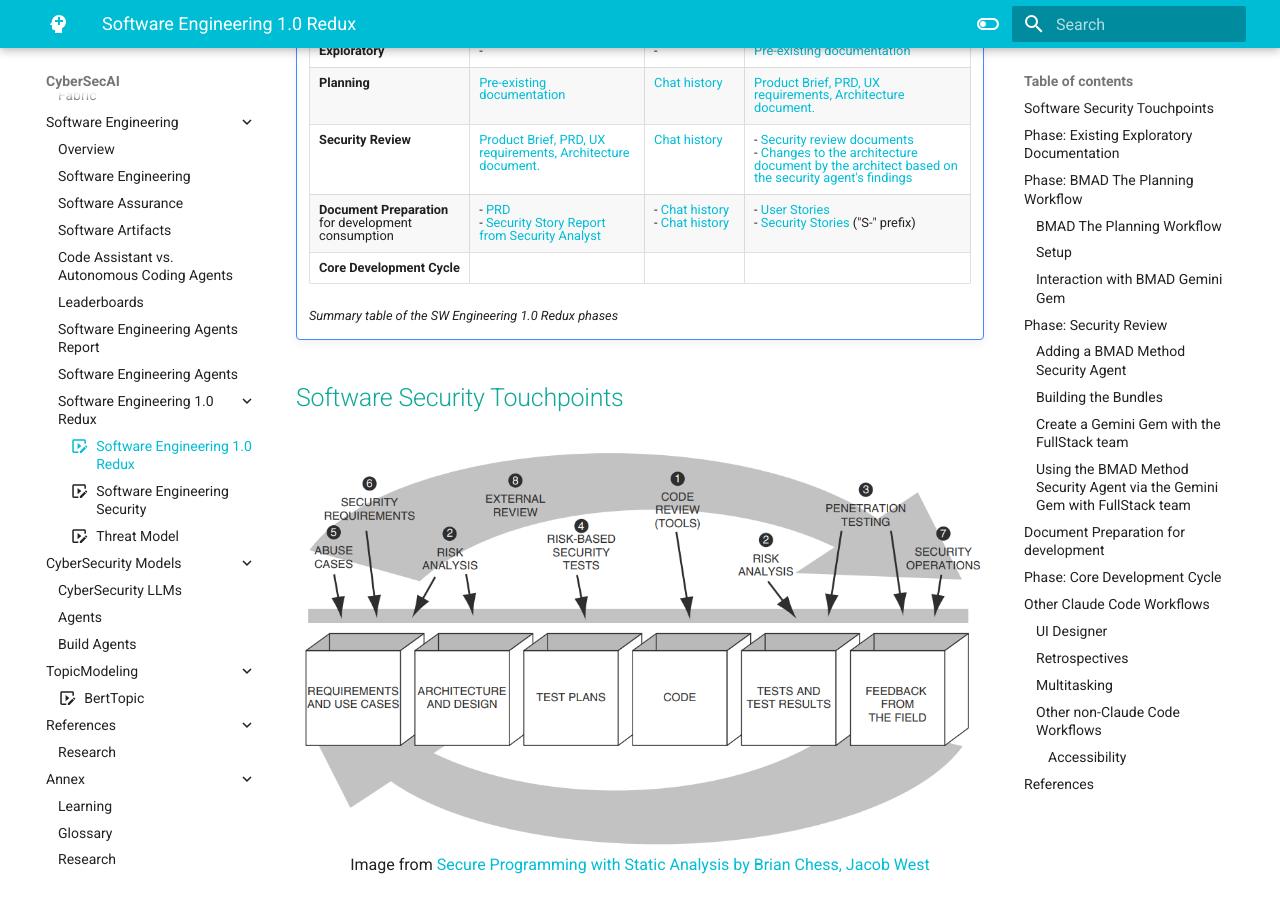
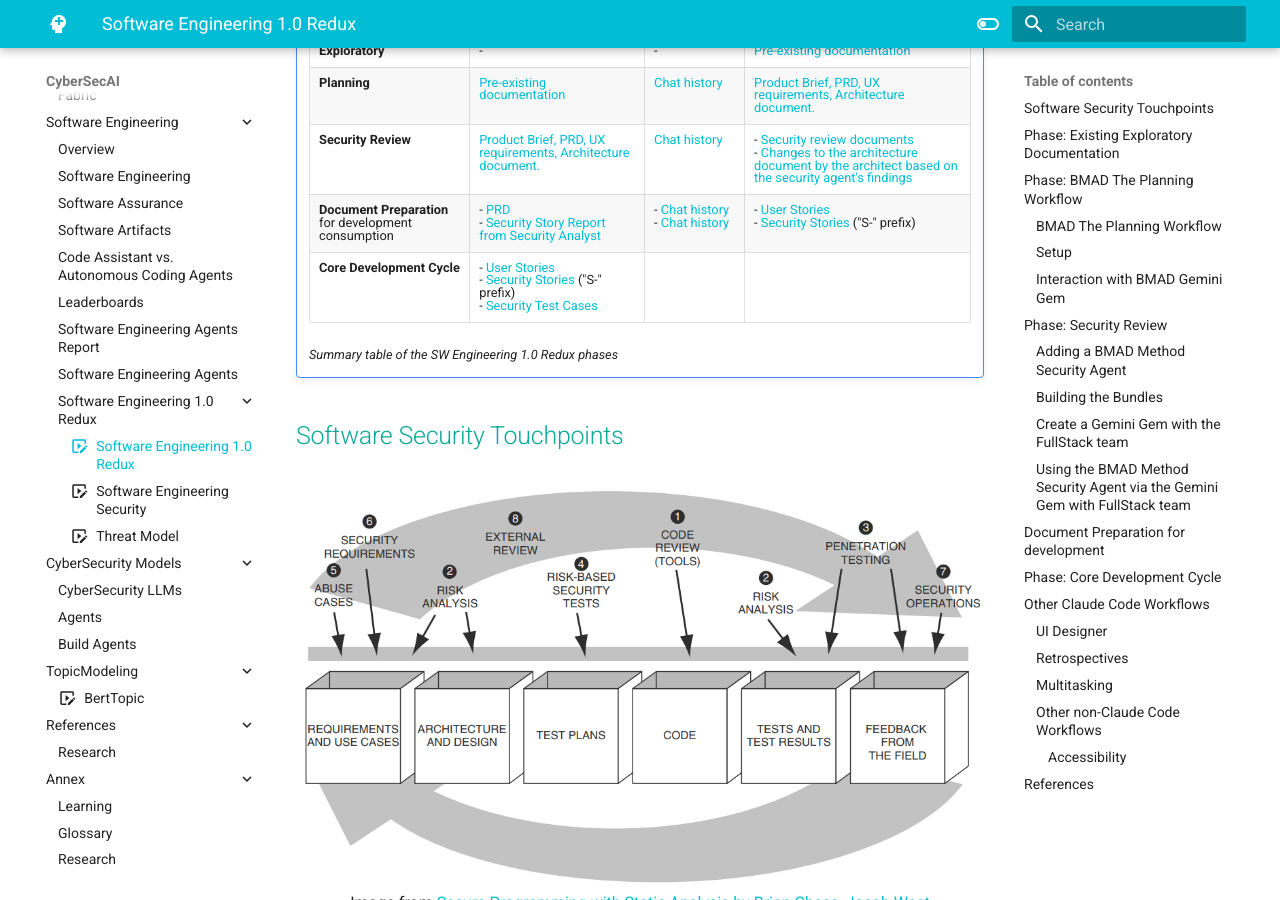
Before and after one commit to CyberSecAI/CyberSecAI.github.io, an MkDocs documentation site: the page built from docs/software/swe_redux.md, in a window 1280 px wide and 900 px high, scrolled down 327 px. Built offline with MkDocs 1.6.1 and Material for MkDocs 9.7.7, drawn with Linux system fonts in a browser that asks for light colours; comment, search, counter and statistics services are not loaded.

Commit message:
update table with input for Core Development Cycle

```diff
--- a/docs/software/swe_redux.md
+++ b/docs/software/swe_redux.md
@@ -15,7 +15,7 @@ icon: material/play-box-edit-outline
     |      **Planning**    |  [Pre-existing documentation](https://github.com/CWE-ChatBot/CWE-ChatBot/blob/main/README.md#additional-documentation)         | [Chat history](https://github.com/CWE-ChatBot/CWE-ChatBot/blob/main/docs/chats/bmad_planning_chat.md)          | [Product Brief, PRD, UX requirements, Architecture document.](https://github.com/CWE-ChatBot/CWE-ChatBot/blob/main/README.md#project-documentation)           |
     |      **Security Review**     |  [Product Brief, PRD, UX requirements, Architecture document.](https://github.com/CWE-ChatBot/CWE-ChatBot/blob/main/README.md#project-documentation)          |   [Chat history](https://github.com/CWE-ChatBot/CWE-ChatBot/blob/main/docs/chats/bmad_security_agent_chat.md)       |  - [Security review documents](https://github.com/CWE-ChatBot/CWE-ChatBot/tree/main/docs/security/bmad_fullagent_security) <br>- [Changes to the architecture document  by the architect based on the security agent's findings](https://github.com/CWE-ChatBot/CWE-ChatBot/commit/ad8b50438cc669f3f16afee755756af5300db464)         |
     |      **Document Preparation** for development consumption     | - [PRD](https://github.com/CWE-ChatBot/CWE-ChatBot/blob/main/README.md#project-documentation) <br> - [Security Story Report from Security Analyst](https://github.com/CWE-ChatBot/CWE-ChatBot/blob/main/docs/security/bmad_fullagent_security/security_story_report.md)    |  - [Chat history](https://github.com/CWE-ChatBot/CWE-ChatBot/blob/main/docs/chats/bmad_user_stories.md) <br> - [Chat history](https://github.com/CWE-ChatBot/CWE-ChatBot/blob/main/docs/chats/bmad_security_stories.md)      |   - [User Stories](https://github.com/CWE-ChatBot/CWE-ChatBot/tree/main/docs/stories)<br>- [Security Stories](https://github.com/CWE-ChatBot/CWE-ChatBot/tree/main/docs/stories) ("S-" prefix)                |
-    |      **Core Development Cycle**    |           |          |            |
+    |      **Core Development Cycle**    |  - [User Stories](https://github.com/CWE-ChatBot/CWE-ChatBot/tree/main/docs/stories)<br>- [Security Stories](https://github.com/CWE-ChatBot/CWE-ChatBot/tree/main/docs/stories) ("S-" prefix) <br> - [Security Test Cases](https://github.com/CWE-ChatBot/CWE-ChatBot/blob/main/docs/security/bmad_fullagent_security/security_test_cases.md)         |          |            |
 
     *Summary table of the SW Engineering 1.0 Redux phases*
 
```
